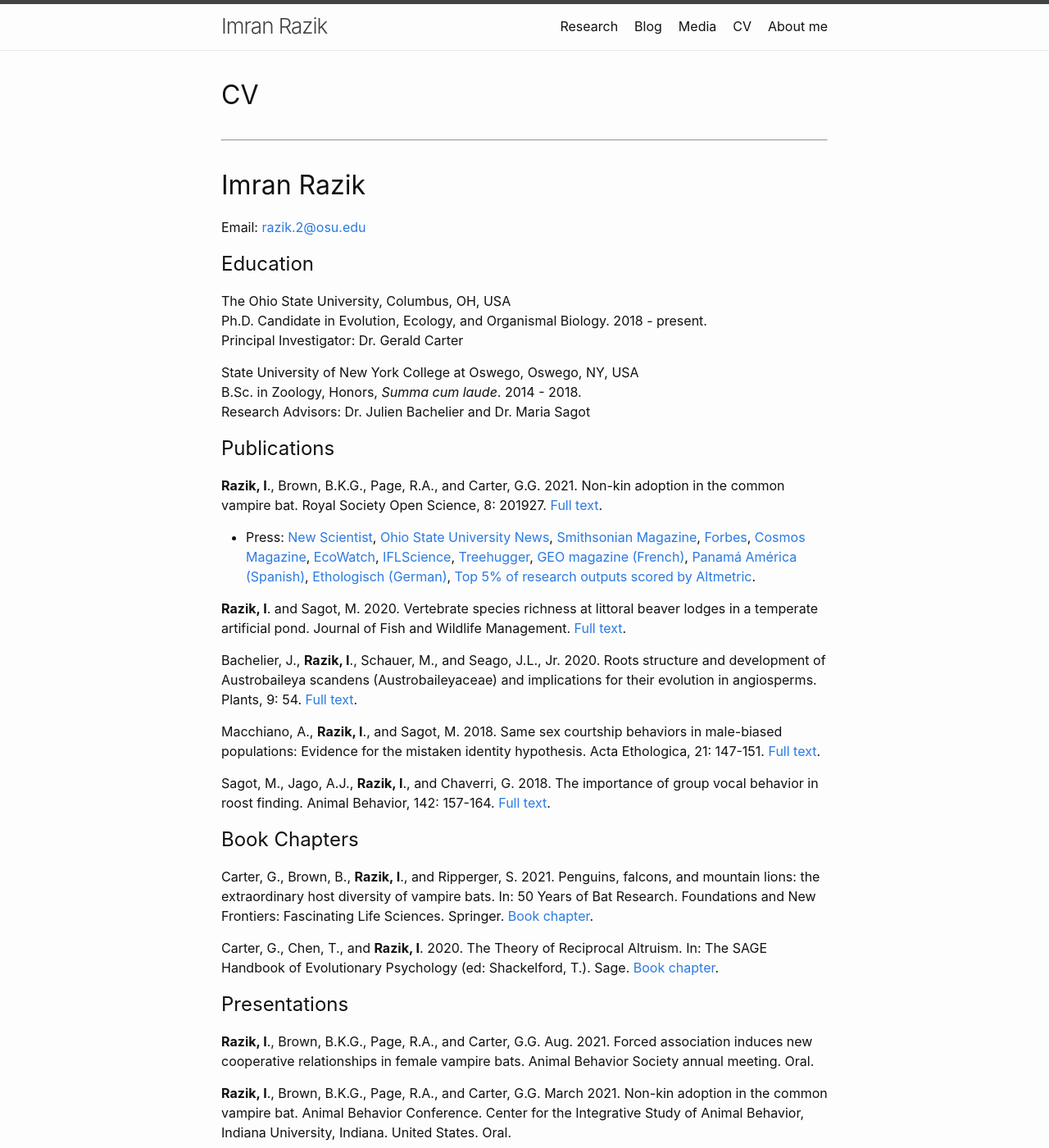
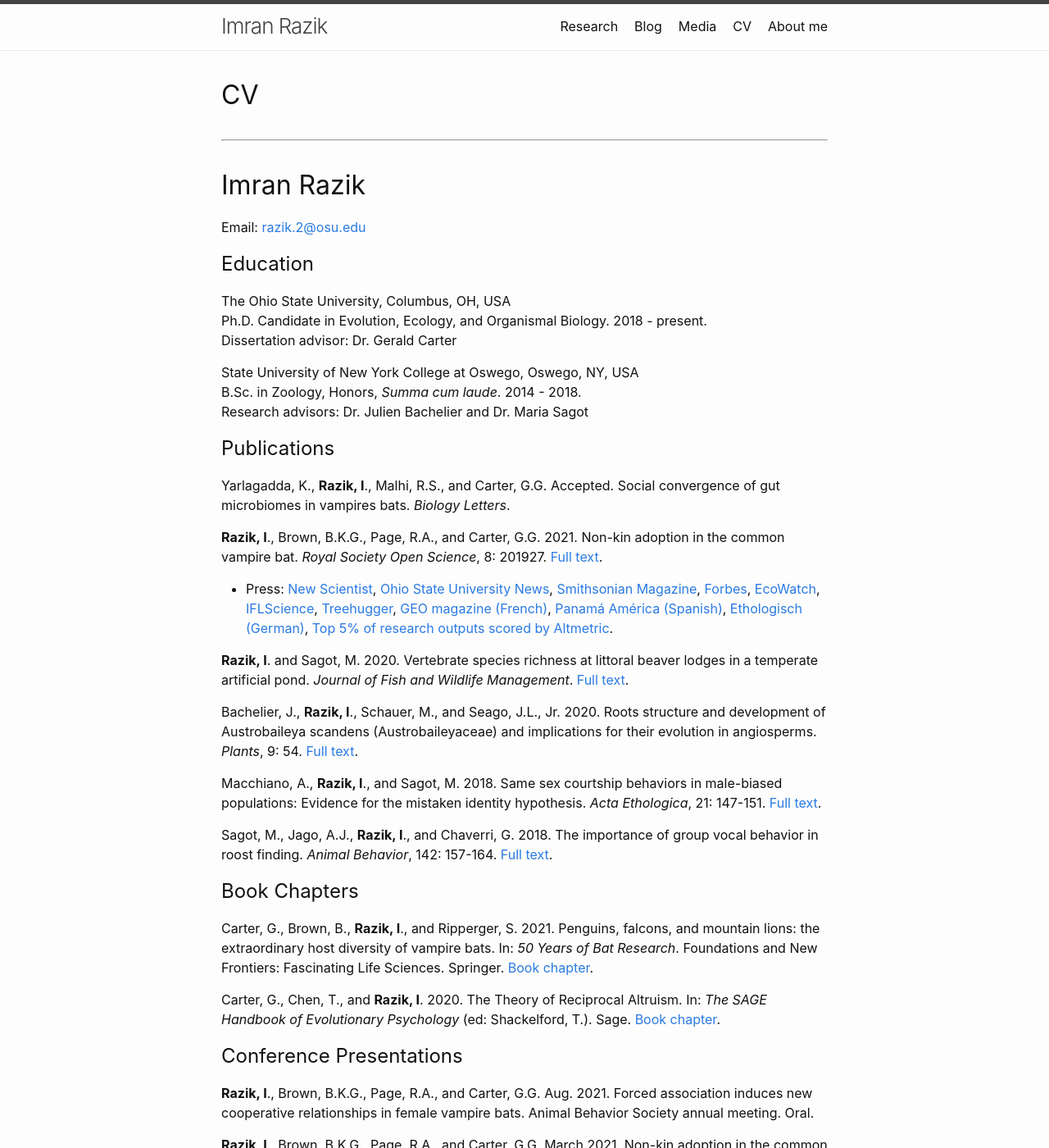
Before and after one commit to imranrazik/imranrazik.github.io, a Jekyll site: the page built from CV.md, in a window 1280 px wide and 1400 px high. Shown: the whole window at 82% size. Built offline with Jekyll 4.4.1, drawn with Linux system fonts in a browser that asks for light colours; our own code applies the rules of GitHub Pages for plain Markdown files; some of the changed text lies outside the part shown.

Commit message:
Update CV.md

```diff
--- a/CV.md
+++ b/CV.md
@@ -10,30 +10,32 @@ Email: [razik.2@osu.edu](mailto:razik.2@osu.edu) <br/>
 ## Education
 The Ohio State University, Columbus, OH, USA <br/>
 Ph.D. Candidate in Evolution, Ecology, and Organismal Biology. 2018 - present. <br/>
-Principal Investigator: Dr. Gerald Carter
+Dissertation advisor: Dr. Gerald Carter
 
 State University of New York College at Oswego, Oswego, NY, USA <br/>
 B.Sc. in Zoology, Honors, *Summa cum laude*. 2014 - 2018. <br/>
-Research Advisors: Dr. Julien Bachelier and Dr. Maria Sagot
+Research advisors: Dr. Julien Bachelier and Dr. Maria Sagot
 
 ## Publications
-**Razik, I**., Brown, B.K.G., Page, R.A., and Carter, G.G. 2021. Non-kin adoption in the common vampire bat. Royal Society Open Science, 8: 201927. [Full text](https://doi.org/10.1098/rsos.201927).
- - Press: [New Scientist](https://www.newscientist.com/article/2267108-vampire-bat-adopts-orphan-baby-bat-after-untimely-death-of-its-mother/), [Ohio State University News](https://news.osu.edu/a-rare-observation-of-a-vampire-bat-adopting-an-unrelated-pup/), [Smithsonian Magazine](https://www.smithsonianmag.com/blogs/smithsonian-tropical-research-institute/2021/03/09/baby-vampire-bat-adopted-moms-best-friend/), [Forbes](https://www.forbes.com/sites/saratabin/2021/02/16/why-do-animals-adopt-the-case-of-a-baby-bat-adopted-by-its-mothers-best-friend-sheds-some-light-on-one-of-biologys-mysteries/?sh=5476317f4770), [Cosmos Magazine](https://cosmosmagazine.com/uncategorized/you-might-have-missed/), [EcoWatch](https://www.ecowatch.com/vampire-bat-adopt-baby-2650428436.html), [IFLScience](https://www.iflscience.com/plants-and-animals/an-orphaned-vampire-bat-pup-was-adopted-by-its-mothers-best-friend/), [Treehugger](https://www.treehugger.com/vampire-bat-adopts-orphaned-pup-5112684), [GEO magazine (French)](https://www.geo.fr/environnement/des-chercheurs-observent-une-chauve-souris-vampire-adopter-le-petit-de-son-amie-morte-203701), [Panamá América (Spanish)](https://www.panamaamerica.com.pa/variedades/estudio-cria-un-murcielago-vampiro-fue-adoptada-1181442), [Ethologisch (German)](https://ethologisch.de/vampir-adoptiert-jungtier-einer-verstorbenen-freundin/), [Top 5% of research outputs scored by Altmetric](https://royalsociety.altmetric.com/details/99876020).
+Yarlagadda, K., **Razik, I**., Malhi, R.S., and Carter, G.G. Accepted. Social convergence of gut microbiomes in vampires bats. *Biology Letters*.
 
-**Razik, I**. and Sagot, M. 2020. Vertebrate species richness at littoral beaver lodges in a temperate artificial pond. Journal of Fish and Wildlife Management. [Full text](https://doi.org/10.3996/092019-JFWM-078). <br/>
+**Razik, I**., Brown, B.K.G., Page, R.A., and Carter, G.G. 2021. Non-kin adoption in the common vampire bat. *Royal Society Open Science*, 8: 201927. [Full text](https://doi.org/10.1098/rsos.201927).
+ - Press: [New Scientist](https://www.newscientist.com/article/2267108-vampire-bat-adopts-orphan-baby-bat-after-untimely-death-of-its-mother/), [Ohio State University News](https://news.osu.edu/a-rare-observation-of-a-vampire-bat-adopting-an-unrelated-pup/), [Smithsonian Magazine](https://www.smithsonianmag.com/blogs/smithsonian-tropical-research-institute/2021/03/09/baby-vampire-bat-adopted-moms-best-friend/), [Forbes](https://www.forbes.com/sites/saratabin/2021/02/16/why-do-animals-adopt-the-case-of-a-baby-bat-adopted-by-its-mothers-best-friend-sheds-some-light-on-one-of-biologys-mysteries/?sh=5476317f4770), [EcoWatch](https://www.ecowatch.com/vampire-bat-adopt-baby-2650428436.html), [IFLScience](https://www.iflscience.com/plants-and-animals/an-orphaned-vampire-bat-pup-was-adopted-by-its-mothers-best-friend/), [Treehugger](https://www.treehugger.com/vampire-bat-adopts-orphaned-pup-5112684), [GEO magazine (French)](https://www.geo.fr/environnement/des-chercheurs-observent-une-chauve-souris-vampire-adopter-le-petit-de-son-amie-morte-203701), [Panamá América (Spanish)](https://www.panamaamerica.com.pa/variedades/estudio-cria-un-murcielago-vampiro-fue-adoptada-1181442), [Ethologisch (German)](https://ethologisch.de/vampir-adoptiert-jungtier-einer-verstorbenen-freundin/), [Top 5% of research outputs scored by Altmetric](https://royalsociety.altmetric.com/details/99876020).
 
-Bachelier, J., **Razik, I**., Schauer, M., and Seago, J.L., Jr. 2020. Roots structure and development of Austrobaileya scandens (Austrobaileyaceae) and implications for their evolution in angiosperms. Plants, 9: 54. [Full text](https://www.mdpi.com/2223-7747/9/1/54/htm). <br/>
+**Razik, I**. and Sagot, M. 2020. Vertebrate species richness at littoral beaver lodges in a temperate artificial pond. *Journal of Fish and Wildlife Management*. [Full text](https://doi.org/10.3996/092019-JFWM-078). <br/>
 
-Macchiano, A., **Razik, I**., and Sagot, M. 2018. Same sex courtship behaviors in male-biased populations: Evidence for the mistaken identity hypothesis. Acta Ethologica, 21: 147-151. [Full text](https://www.researchgate.net/publication/325856295_Same-sex_courtship_behaviors_in_male-biased_populations_evidence_for_the_mistaken_identity_hypothesis). <br/>
+Bachelier, J., **Razik, I**., Schauer, M., and Seago, J.L., Jr. 2020. Roots structure and development of Austrobaileya scandens (Austrobaileyaceae) and implications for their evolution in angiosperms. *Plants*, 9: 54. [Full text](https://www.mdpi.com/2223-7747/9/1/54/htm). <br/>
 
-Sagot, M., Jago, A.J., **Razik, I**., and Chaverri, G. 2018. The importance of group vocal behavior in roost finding. Animal Behavior, 142: 157-164. [Full text](https://www.researchgate.net/publication/326447054_The_importance_of_group_vocal_behaviour_in_roost_finding). <br/>
+Macchiano, A., **Razik, I**., and Sagot, M. 2018. Same sex courtship behaviors in male-biased populations: Evidence for the mistaken identity hypothesis. *Acta Ethologica*, 21: 147-151. [Full text](https://www.researchgate.net/publication/325856295_Same-sex_courtship_behaviors_in_male-biased_populations_evidence_for_the_mistaken_identity_hypothesis). <br/>
+
+Sagot, M., Jago, A.J., **Razik, I**., and Chaverri, G. 2018. The importance of group vocal behavior in roost finding. *Animal Behavior*, 142: 157-164. [Full text](https://www.researchgate.net/publication/326447054_The_importance_of_group_vocal_behaviour_in_roost_finding). <br/>
 
 ## Book Chapters
-Carter, G., Brown, B., **Razik, I**., and Ripperger, S. 2021. Penguins, falcons, and mountain lions: the extraordinary host diversity of vampire bats. In: 50 Years of Bat Research. Foundations and New Frontiers: Fascinating Life Sciences. Springer. [Book chapter](https://www.springer.com/gp/book/9783030547264). <br/>
+Carter, G., Brown, B., **Razik, I**., and Ripperger, S. 2021. Penguins, falcons, and mountain lions: the extraordinary host diversity of vampire bats. In: *50 Years of Bat Research*. Foundations and New Frontiers: Fascinating Life Sciences. Springer. [Book chapter](https://www.springer.com/gp/book/9783030547264). <br/>
 
-Carter, G., Chen, T., and **Razik, I**. 2020. The Theory of Reciprocal Altruism. In: The SAGE Handbook of Evolutionary Psychology (ed: Shackelford, T.). Sage. [Book chapter](https://us.sagepub.com/en-us/nam/the-sage-handbook-of-evolutionary-psychology/book267398#contents). <br/>
+Carter, G., Chen, T., and **Razik, I**. 2020. The Theory of Reciprocal Altruism. In: *The SAGE Handbook of Evolutionary Psychology* (ed: Shackelford, T.). Sage. [Book chapter](https://us.sagepub.com/en-us/nam/the-sage-handbook-of-evolutionary-psychology/book267398#contents). <br/>
 
-## Presentations
+## Conference Presentations
 **Razik, I**., Brown, B.K.G., Page, R.A., and Carter, G.G. Aug. 2021. Forced association induces new cooperative relationships in female vampire bats. Animal Behavior Society annual meeting. Oral.
 
 **Razik, I**., Brown, B.K.G., Page, R.A., and Carter, G.G. March 2021. Non-kin adoption in the common vampire bat. Animal Behavior Conference. Center for the Integrative Study of Animal Behavior, Indiana University, Indiana. United States. Oral. <br/>
```
Also changed, not shown: other parts of CV.md (+2 -14 lines).
